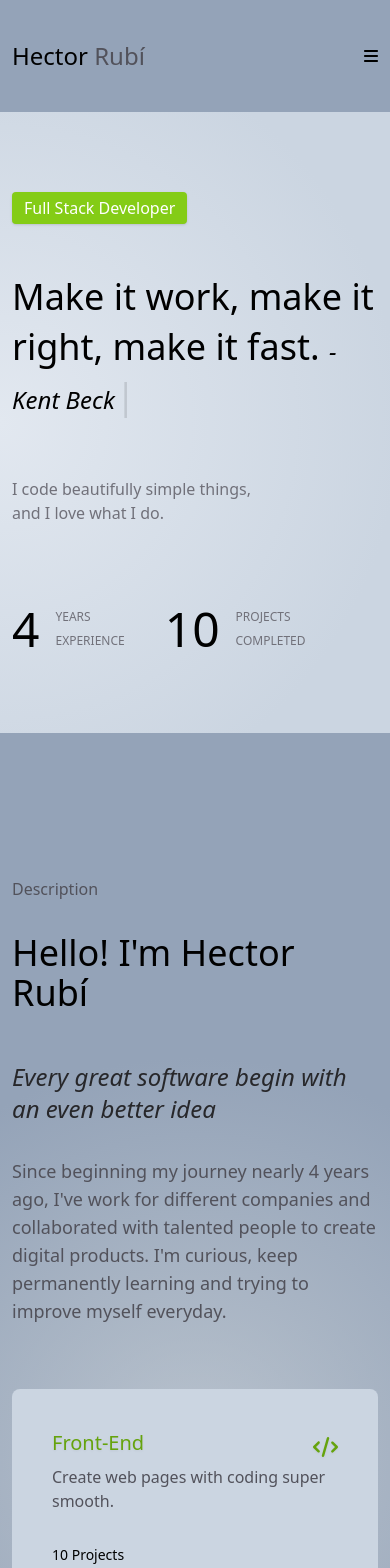
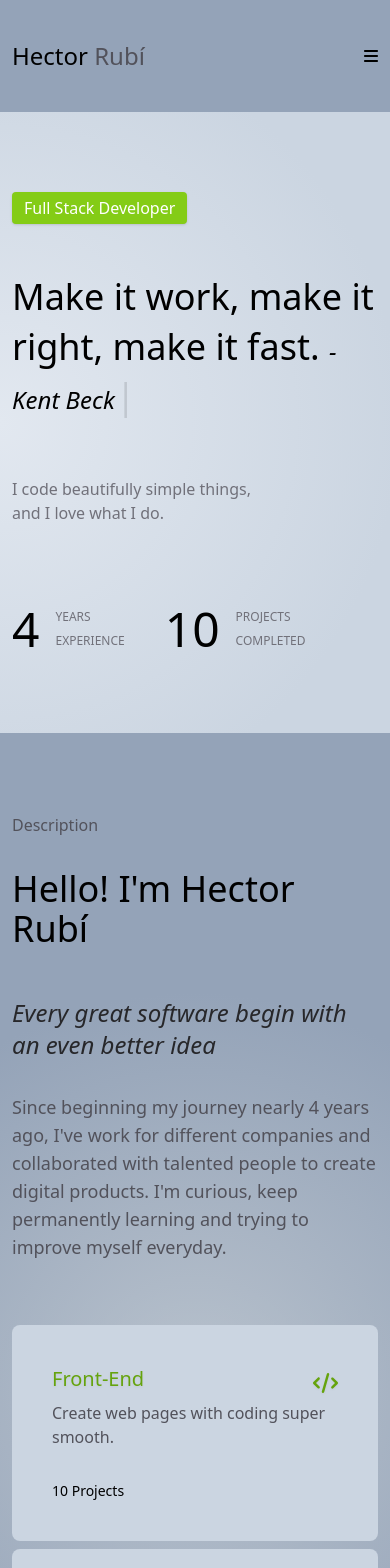
Before and after one commit to HectorRubi/hector-rubi, a Next.js app: page / in a window 390 px wide. Shown: the top 1568 px of the page. Built offline with nearby package versions, Linux system fonts and the light colour scheme.

Commit message:
Fix responsive in description section (#13)
LGTM

```diff
--- a/src/components/Description/index.tsx
+++ b/src/components/Description/index.tsx
@@ -5,7 +5,9 @@ import { skills } from '../../data/skills'
 export const Description = () => {
   return (
     <section className="bg-gradient-radial-center from-primary-400/50 to-primary-400 dark:from-primary-800 dark:to-primary-900">
-      <div className={`${CONTAINER} flex flex-col-reverse py-36 md:flex-row`}>
+      <div
+        className={`${CONTAINER} flex flex-col-reverse py-20 md:flex-row md:py-36`}
+      >
         <div className="md:w-1/2">
           {skills.map((skill, index) => (
             <div
```
